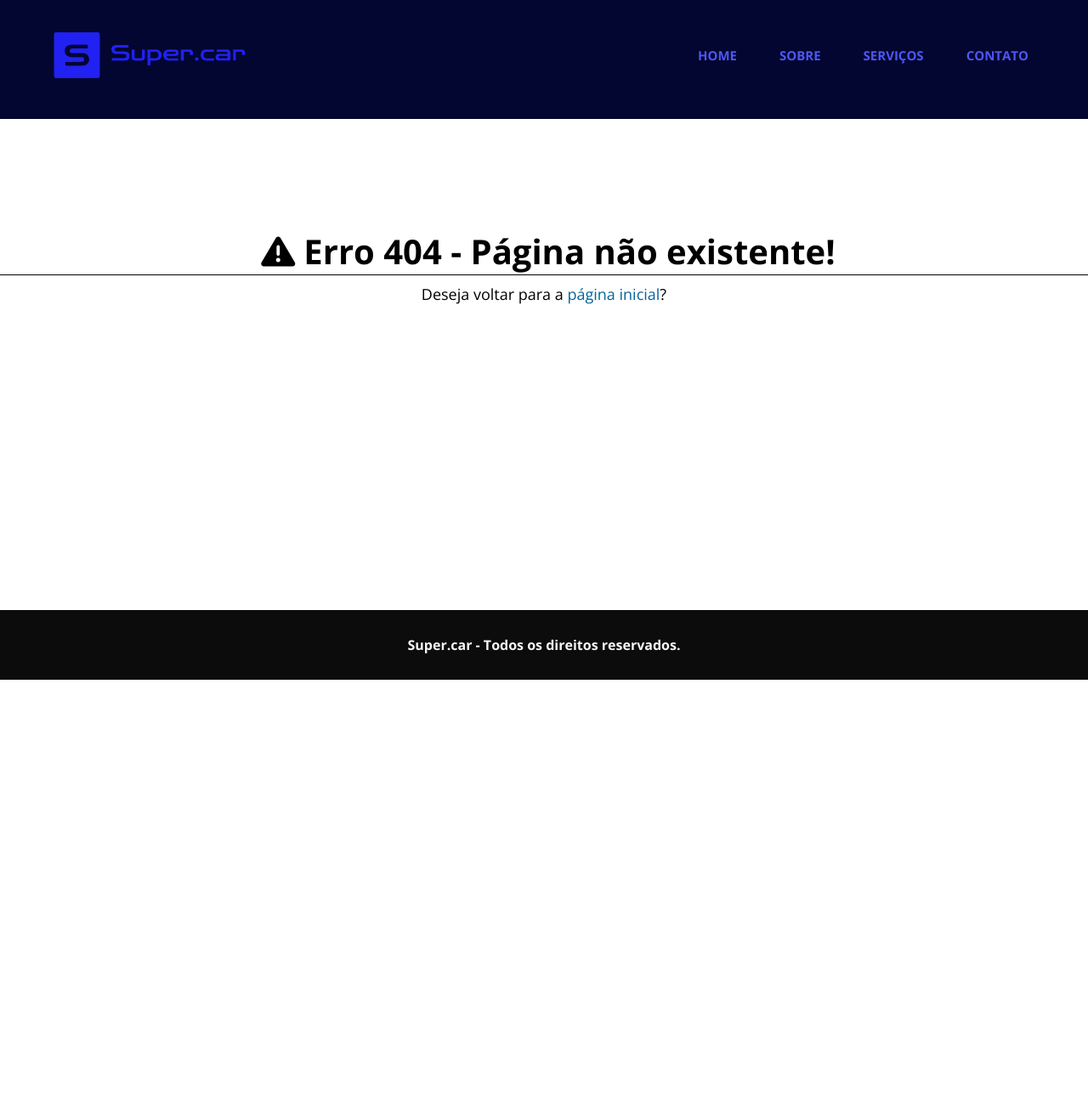
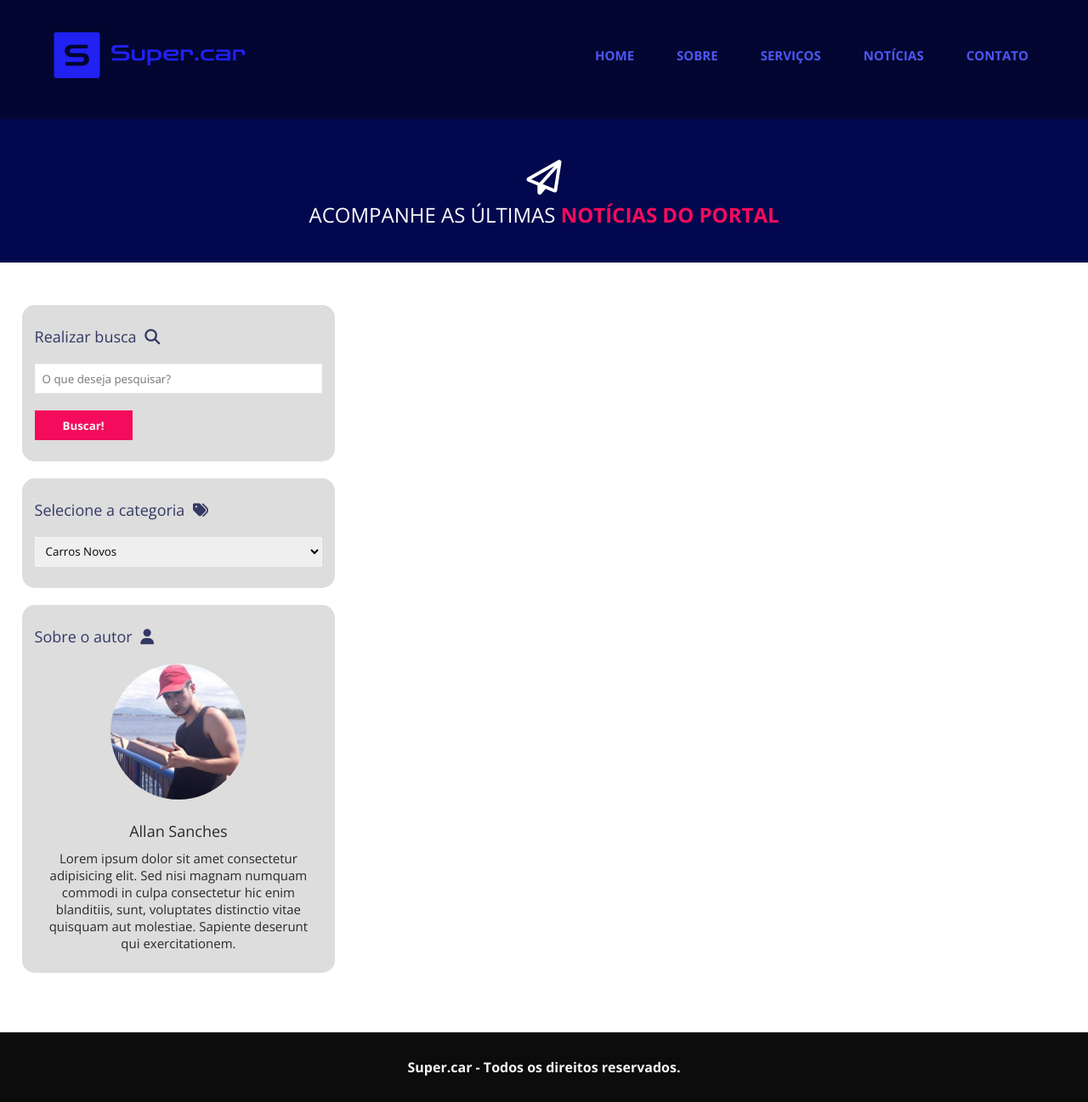
Before and after one commit to 1oremipsum/web-super-car, a PHP site: page /Projeto_1/noticias in a window 1280 px wide. Shown: the whole page at 85% size. Before the commit the page ends 800 px from the top, so only its background shows below. Run offline with PHP 8.4, Linux system fonts and the light colour scheme; data that the repository does not hold is empty; some libraries are stand-ins or nearby versions.

Commit message:
Implementando portal de notícias: marcação de texto e design

```diff
--- a/css/style.css
+++ b/css/style.css
@@ -62,7 +62,7 @@
 	clear: both;
 }
 
-/* Estilização do site */
+/* Estilização da home, serviço, depoimentos */
 
 header{
 	background-color: #030630;
@@ -459,8 +459,110 @@
 	.contato-container input[type=submit]:hover{
 		background-color: #03449c;
 		font-size: 18px;
+
 	}
 /* PÁGINA CONTATO */
+
+/* página notícias*/
+    .header-noticias{
+		width: 100%;
+		background: #03084e;
+		padding: 40px 0;
+	}
+
+	.header-noticias h2:nth-of-type(1){
+		font-size: 41px;
+	}
+
+	.header-noticias h2{
+		color: white;
+		text-align: center;
+		text-transform: uppercase;
+		font-weight: normal;
+	}
+
+	.header-noticias h2 > b{
+		color: #F40B5C;
+	}
+
+	section.container-portal{
+		padding: 50px 0;
+	}
+
+	.box-content-sidebar{
+		width: 100%;
+		margin-bottom: 20px;
+		border-radius: 15px;
+		background: #DDDDDD;
+		padding: 15px;
+		color: #333864;
+	}
+
+	.sidebar{
+		float: left;
+		width: 30%;
+	}
+
+	.box-content-sidebar h3{
+		font-size: 18px;
+		font-weight: normal;
+		margin: 10px 0;
+	}
+
+	.box-content-sidebar input[type=text]{
+		width: 100%;
+		height: 35px;
+		border: 1px solid whitesmoke;
+		padding-left: 8px;
+		margin: 10px 0;
+	}
+
+	.box-content-sidebar input[type=submit]{
+		cursor: pointer;
+		background: #F40B5C;
+		color: whitesmoke;
+		border: 0;
+		width: 115px;
+		height: 35px;
+		font-weight: bold;
+		margin: 10px 0;
+		transition: all 0.4s;
+	}
+
+	.box-content-sidebar input[type=submit]:hover{
+		background: #f52b72;
+	}
+
+	.box-content-sidebar select{
+		width: 100%;
+		height: 35px;
+		border: 1px solid whitesmoke;
+		padding-left: 8px;
+		margin: 10px 0;
+	}
+
+	.autor-box-portal{
+		margin: 10px;
+		text-align: center;
+		color: #292929;
+	}
+
+	.box-img-autor{
+		width: 160px;
+		height: 160px;
+		border-radius: 50%;
+		margin: 10px 0;
+		display: inline-block;
+		background-image: url('../painel/uploads/allansan.jpg');
+		background-size: 100% 100%;
+	}
+
+	.autor-box-portal p{
+		font-size: 15px;
+		margin-top: 8px;
+		font-weight: lighter;
+	}
+/* página notícias*/
 
 @media screen and (max-width: 1204px){
 	img.right{
@@ -531,7 +633,7 @@
 @media screen and (max-width: 768px){
 	section.banner-principal form h2{
 		font-weight: 600;
-		font-size: 29px;
+		font-size: 22px;
 	}
 	img.right{
 		float: none !important;
--- a/index.php
+++ b/index.php
@@ -53,6 +53,7 @@
 					<li><a href="<?php echo INCLUDE_PATH; ?>">Home</a></li>
 					<li><a href="<?php echo INCLUDE_PATH; ?>sobre">Sobre</a></li>
 					<li><a href="<?php echo INCLUDE_PATH; ?>servicos">Serviços</a></li>
+					<li><a href="<?php echo INCLUDE_PATH; ?>noticias">Notícias</a></li>
 					<li><a realtime="contato" href="<?php echo INCLUDE_PATH; ?>contato">Contato</a></li>
 				</ul>
 			</nav>
@@ -64,6 +65,7 @@
 					<li><a href="<?php echo INCLUDE_PATH; ?>">Home</a></li>
 					<li><a href="<?php echo INCLUDE_PATH; ?>sobre">Sobre</a></li>
 					<li><a href="<?php echo INCLUDE_PATH; ?>servicos">Serviços</a></li>
+					<li><a href="<?php echo INCLUDE_PATH; ?>noticias">Notícias</a></li>
 					<li><a realtime="contato" href="<?php echo INCLUDE_PATH; ?>contato">Contato</a></li>
 				</ul>
 			</nav>
--- /dev/null
+++ b/pages/noticias.php
@@ -0,0 +1,44 @@
+<section class="header-noticias">
+    <div class="center">
+        <h2><i class="fa-regular fa-paper-plane"></i></h2>
+        <h2>Acompanhe as últimas <b>notícias do portal</b></h2>
+    </div><!-- center -->
+</section><!-- header-noticias -->
+
+<section class="container-portal">
+    <div class="center">
+        <div class="sidebar">
+
+            <div class="box-content-sidebar">
+                <h3>Realizar busca <i style="padding: 0 5px" class="fa-solid fa-magnifying-glass"></i></h3>
+                <form>
+                    <input type="text" name="busca" placeholder="O que deseja pesquisar?" required>
+                    <input type="submit" name="acao" value="Buscar!">
+                </form>
+            </div><!-- box-content-sidebar -->
+
+            <div class="box-content-sidebar">
+                <h3>Selecione a categoria <i style="padding: 0 5px" class="fa-solid fa-tags"></i></h3>
+                <form>
+                    <select name="categoria">
+                        <option value="carros-novos">Carros Novos</option>
+                        <option value="servicos-alta">Serviços em Alta</option>
+                    </select>
+                </form>
+            </div><!-- box-content-sidebar -->
+
+            <div class="box-content-sidebar">
+                <h3>Sobre o autor <i style="padding: 0 5px" class="fa-solid fa-user"></i></h3>
+               <div class="autor-box-portal">
+                    <div class="box-img-autor"></div>
+                    <div class="texto-autor-portal">
+                        <h3>Allan Sanches</h3>
+                        <p>Lorem ipsum dolor sit amet consectetur adipisicing elit. Sed nisi magnam numquam commodi in culpa consectetur hic enim blanditiis, sunt, voluptates distinctio vitae quisquam aut molestiae. Sapiente deserunt qui exercitationem.</p>
+                    </div>
+               </div>
+            </div><!-- box-content-sidebar -->
+
+        </div><!-- sidebar -->
+        <div class="clear"></div>
+    </div><!-- center -->
+</section><!-- container-portal -->
```
